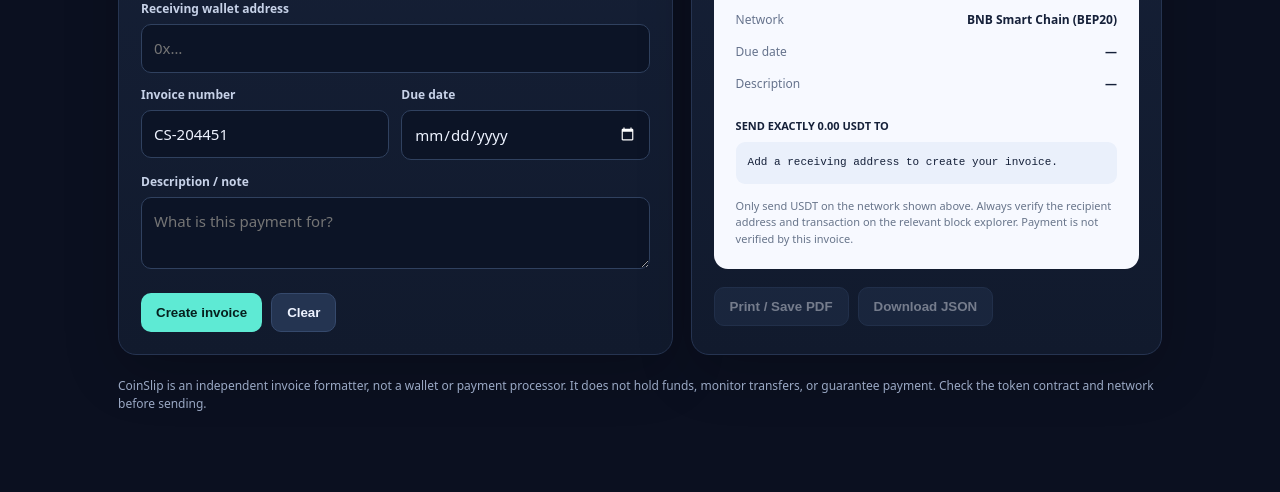
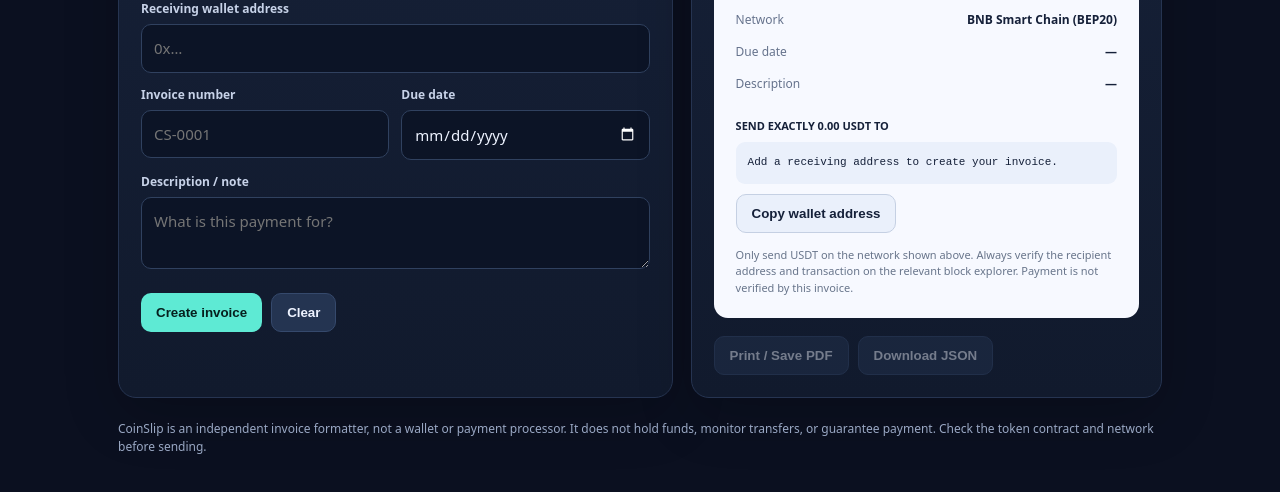
Before and after one commit to k4421412-cyber/nexus-ai-trader, a plain HTML site: page products/coinslip/index.html in a window 1280 px wide. Shown: the part 602-1094 px from the top of the page. Drawn offline with Linux system fonts and the light colour scheme.

Commit message:
Add safe copy-wallet action to CoinSlip invoice

```diff
--- a/products/coinslip/index.html
+++ b/products/coinslip/index.html
@@ -33,6 +33,7 @@ label{display:block;color:#c7d2e8;font-size:12px;font-weight:650;margin:13px 0 6
 <div class="amount"><span id="pAmount">0.00</span> <span style="font-size:15px">USDT</span></div><span class="pill" id="pStatus">AWAITING PAYMENT</span>
 <div class="details"><div class="detail"><span class="muted">Billed to</span><b id="pClient">—</b></div><div class="detail"><span class="muted">Network</span><b id="pNetwork">BNB Smart Chain (BEP20)</b></div><div class="detail"><span class="muted">Due date</span><b id="pDue">—</b></div><div class="detail"><span class="muted">Description</span><b id="pNote">—</b></div></div>
 <div style="margin-top:18px;font-size:11px;font-weight:800">SEND EXACTLY <span id="pExact">0.00</span> USDT TO</div><div class="wallet" id="pWallet">Add a receiving address to create your invoice.</div>
+<button class="secondary" id="copyWallet" type="button" style="margin-top:10px;background:#eaf0fb;color:#152039;border-color:#c5d0e3">Copy wallet address</button><span id="copyFeedback" aria-live="polite" style="font-size:11px;margin-left:8px"></span>
 <div class="notice">Only send USDT on the network shown above. Always verify the recipient address and transaction on the relevant block explorer. Payment is not verified by this invoice.</div>
 </article>
 <div class="btns"><button id="print" class="secondary" disabled>Print / Save PDF</button><button id="download" class="secondary" disabled>Download JSON</button></div>
@@ -57,6 +58,7 @@ function create(){
 }
 $('generate').addEventListener('click',create);
 $('clear').addEventListener('click',()=>{fields.forEach(k=>$(k).value='');$('print').disabled=true;$('download').disabled=true;window.currentInvoice=null});
+$('#copyWallet').addEventListener('click',async()=>{const v=$('pWallet').textContent;if(!/^0x[a-fA-F0-9]{40}$/.test(v)){ $('copyFeedback').textContent='No valid address';return;}try{await navigator.clipboard.writeText(v);$('copyFeedback').textContent='Address copied';}catch(e){$('copyFeedback').textContent='Copy unavailable — select address manually';}});
 $('print').addEventListener('click',()=>window.print());
 $('download').addEventListener('click',()=>{
  if(!window.currentInvoice)return;
```
